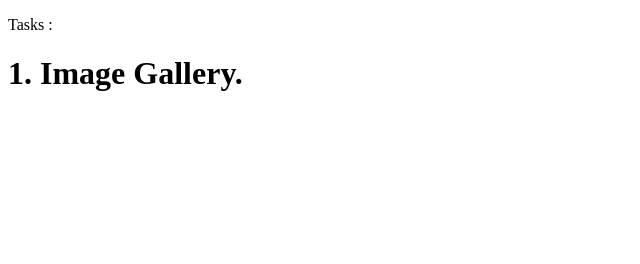
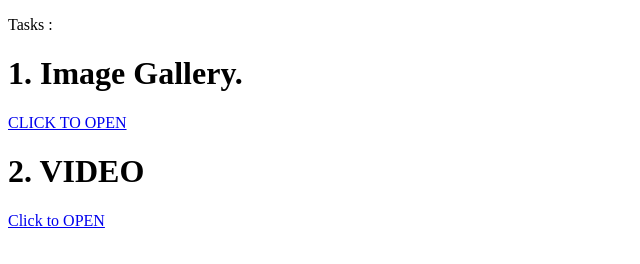
Before and after one commit to saikumardeveloper9948/CSS_POSITIONS, a plain HTML site: page index.html in a window 1280 px wide. Shown: the whole page, without its empty margins (0-640 px from the left). Drawn offline with Linux system fonts and the light colour scheme.

Commit message:
ADDED LINK

```diff
--- a/index.html
+++ b/index.html
@@ -8,6 +8,8 @@
 <body>
     <p>Tasks :</p>
     <h1>1. Image Gallery.</h1>
-    <a href=""></a>
+    <a href="./positions examples.html"> CLICK TO OPEN</a>
+    <h1>2. VIDEO </h1>
+    <a href="./positions_video.html"> Click to OPEN</a>
 </body>
 </html>
```
